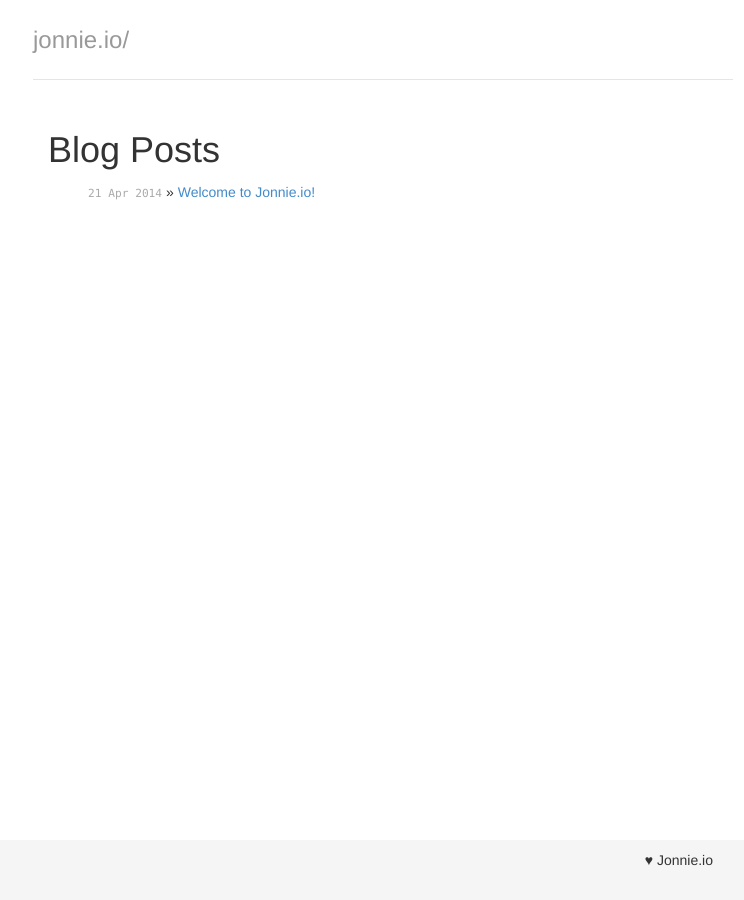
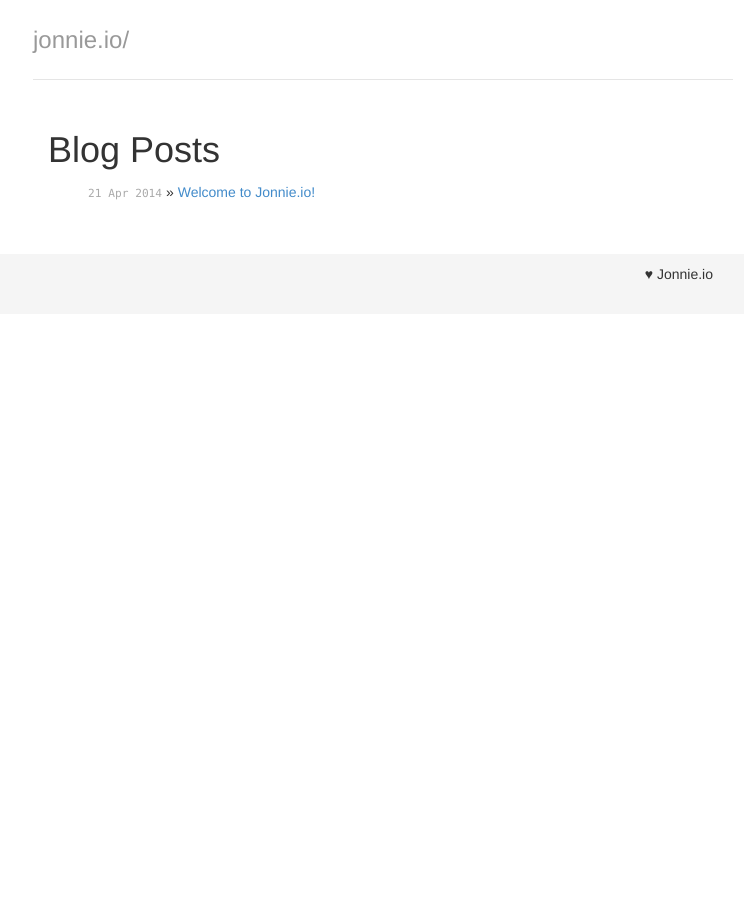
Before and after one commit to jonniedarko/blog, a Jekyll site: the page built from index.html, in a window 1280 px wide. Shown: the whole page, without its empty margins (257-1001 px from the left). Built offline with Jekyll 4.4.1, drawn with Linux system fonts in a browser that asks for light colours; Markdown is read by kramdown in place of the engine named in the settings; comment, search, counter and statistics services are not loaded.

Commit message:
Update main.css

```diff
--- a/css/main.css
+++ b/css/main.css
@@ -34,7 +34,7 @@ body {
   border-top: 1px solid #e5e5e5;
   */
   position: absolute;
-  bottom: 0;
+  /*bottom: 0;*/
   width:100%;
   height: 60px;
   background-color: #f5f5f5;
```
